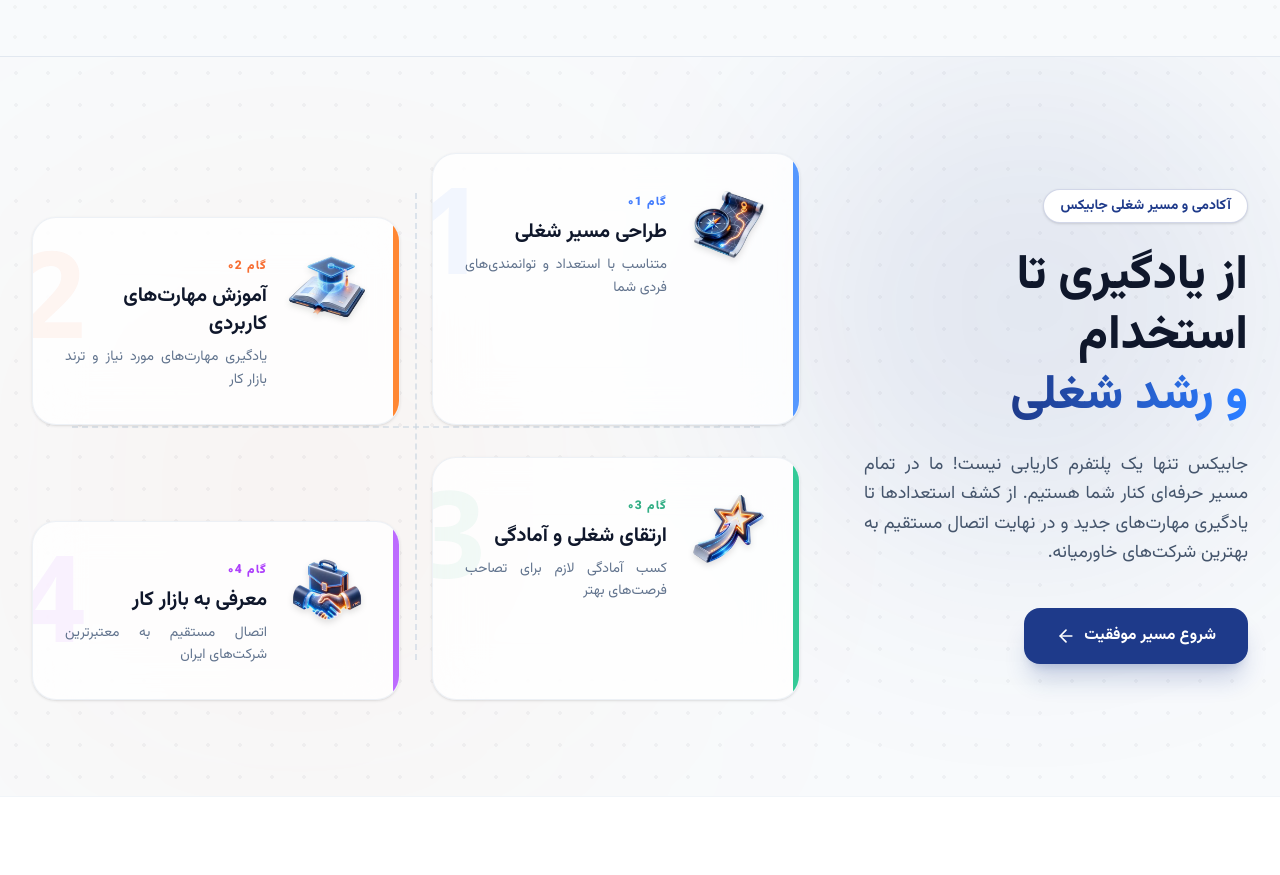
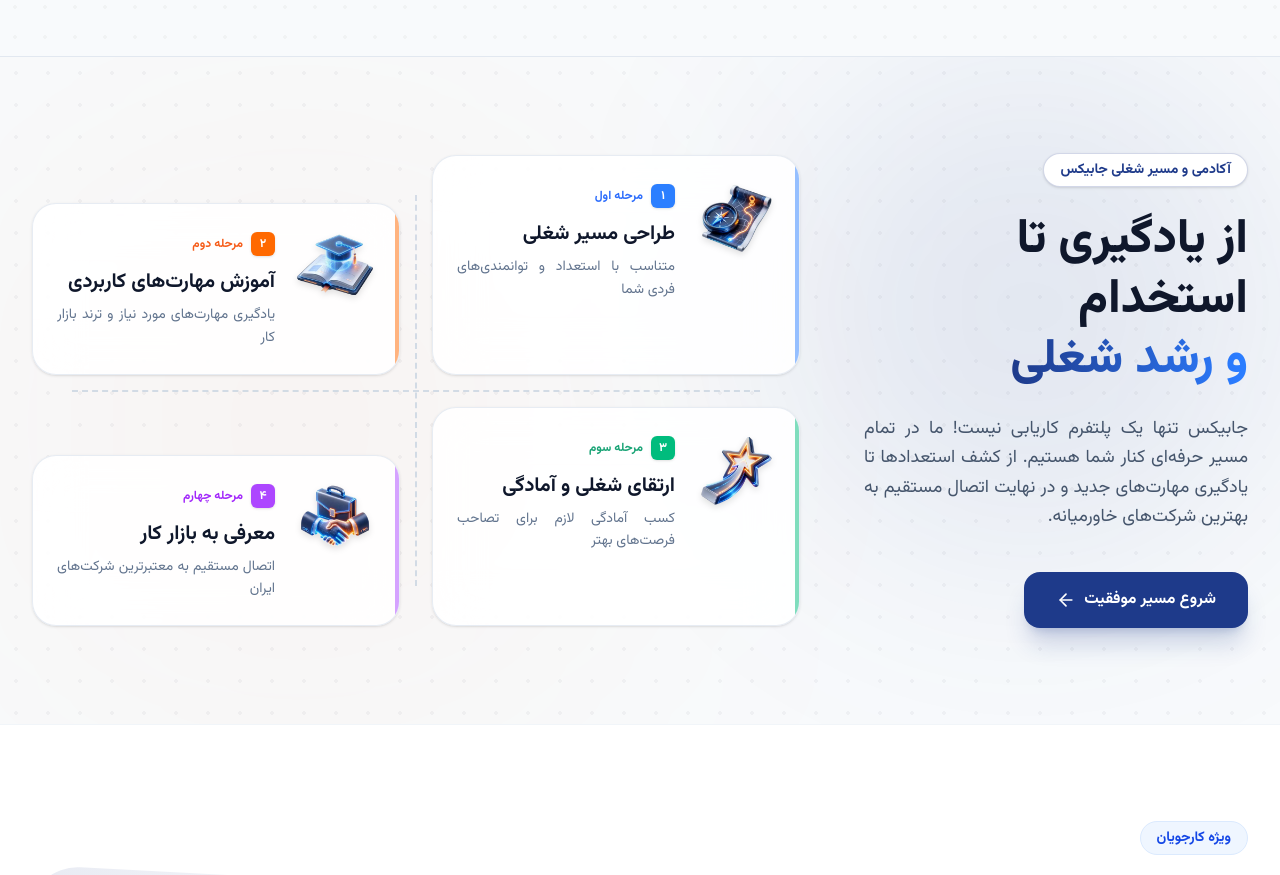
Before and after one commit to jobix1405-hue/Jobix, a Next.js app: page / in a window 1280 px wide. Shown: the part 2460-3335 px from the top of the page. Built offline with nearby package versions, Linux system fonts and the light colour scheme; no server answers.

Commit message:
style(CareerJourney): refactor to professional corporate design, remove giant watermarks, use persian numerals

```diff
--- a/src/components/shared/CareerJourney.tsx
+++ b/src/components/shared/CareerJourney.tsx
@@ -8,6 +8,8 @@
 const STEPS = [
   {
     id: 1,
+    faId: "۱",
+    stepName: "مرحله اول",
     title: "طراحی مسیر شغلی",
     desc: "متناسب با استعداد و توانمندی‌های فردی شما",
     icon: Target,
@@ -16,10 +18,13 @@
     bgGlow: "bg-blue-400/20",
     borderGlow: "group-hover:border-blue-300",
     shadowGlow: "hover:shadow-blue-500/10",
-    accentBg: "bg-blue-500"
+    accentBg: "bg-blue-500",
+    badgeBg: "bg-blue-50"
   },
   {
     id: 2,
+    faId: "۲",
+    stepName: "مرحله دوم",
     title: "آموزش مهارت‌های کاربردی",
     desc: "یادگیری مهارت‌های مورد نیاز و ترند بازار کار",
     icon: BookOpen,
@@ -28,10 +33,13 @@
     bgGlow: "bg-orange-400/20",
     borderGlow: "group-hover:border-orange-300",
     shadowGlow: "hover:shadow-orange-500/10",
-    accentBg: "bg-orange-500"
+    accentBg: "bg-orange-500",
+    badgeBg: "bg-orange-50"
   },
   {
     id: 3,
+    faId: "۳",
+    stepName: "مرحله سوم",
     title: "ارتقای شغلی و آمادگی",
     desc: "کسب آمادگی لازم برای تصاحب فرصت‌های بهتر",
     icon: TrendingUp,
@@ -40,10 +48,13 @@
     bgGlow: "bg-emerald-400/20",
     borderGlow: "group-hover:border-emerald-300",
     shadowGlow: "hover:shadow-emerald-500/10",
-    accentBg: "bg-emerald-500"
+    accentBg: "bg-emerald-500",
+    badgeBg: "bg-emerald-50"
   },
   {
     id: 4,
+    faId: "۴",
+    stepName: "مرحله چهارم",
     title: "معرفی به بازار کار",
     desc: "اتصال مستقیم به معتبرترین شرکت‌های ایران",
     icon: Briefcase,
@@ -52,7 +63,8 @@
     bgGlow: "bg-purple-400/20",
     borderGlow: "group-hover:border-purple-300",
     shadowGlow: "hover:shadow-purple-500/10",
-    accentBg: "bg-purple-500"
+    accentBg: "bg-purple-500",
+    badgeBg: "bg-purple-50"
   }
 ];
 
@@ -63,7 +75,7 @@
       {/* پترن نقطه‌ای پس‌زمینه برای ایجاد حس فنی و مهندسی */}
       <div className="absolute inset-0 opacity-[0.04]" style={{ backgroundImage: 'radial-gradient(#0f172a 2px, transparent 2px)', backgroundSize: '32px 32px' }}></div>
 
-      {/* هاله‌های نوری (Glow) در پس‌زمینه برای خروج از حالت بی‌روح */}
+      {/* هاله‌های نوری (Glow) بسیار ملایم در پس‌زمینه */}
       <div className="absolute top-0 right-0 w-[500px] h-[500px] bg-primary/10 rounded-full blur-[120px] pointer-events-none"></div>
       <div className="absolute bottom-0 left-0 w-[600px] h-[600px] bg-secondary/5 rounded-full blur-[150px] pointer-events-none"></div>
 
@@ -95,29 +107,24 @@
           <div className="w-full lg:w-2/3 grid grid-cols-1 sm:grid-cols-2 gap-6 lg:gap-8 relative">
 
             {/* خطوط اتصال خط‌چین بین کارت‌ها (نماد مسیر و راه) */}
-            <div className="hidden sm:block absolute top-1/2 left-10 right-10 h-0 border-t-2 border-dashed border-slate-300/60 -translate-y-1/2 z-0"></div>
-            <div className="hidden sm:block absolute left-1/2 top-10 bottom-10 w-0 border-l-2 border-dashed border-slate-300/60 -translate-x-1/2 z-0"></div>
+            <div className="hidden sm:block absolute top-1/2 left-10 right-10 h-0 border-t-2 border-dashed border-slate-300/80 -translate-y-1/2 z-0"></div>
+            <div className="hidden sm:block absolute left-1/2 top-10 bottom-10 w-0 border-l-2 border-dashed border-slate-300/80 -translate-x-1/2 z-0"></div>
 
             {STEPS.map((step, index) => (
               <div
                 key={step.id}
-                className={`relative z-10 bg-white/80 backdrop-blur-xl rounded-3xl p-6 sm:p-8 border border-slate-200/60 shadow-sm transition-all duration-500 hover:-translate-y-2 group overflow-hidden ${step.borderGlow} ${step.shadowGlow} ${
-                  index % 2 !== 0 ? 'sm:mt-16' : '' // ایجاد حالت پله‌ای جذاب
+                className={`relative z-10 bg-white/90 backdrop-blur-xl rounded-3xl p-6 border border-slate-200/80 shadow-sm transition-all duration-500 hover:-translate-y-2 group overflow-hidden ${step.borderGlow} ${step.shadowGlow} ${
+                  index % 2 !== 0 ? 'sm:mt-12' : '' // ایجاد حالت پله‌ای جذاب
                 }`}
                 style={{ animationDelay: `${index * 100}ms`, animationFillMode: 'both' }}
               >
-                {/* نوار رنگی اختصاصی سمت راست هر کارت */}
-                <div className={`absolute top-0 right-0 w-1.5 h-full ${step.accentBg} opacity-80 group-hover:opacity-100 transition-opacity`}></div>
+                {/* نوار رنگی ظریف لبه راست هر کارت برای تفکیک بصری */}
+                <div className={`absolute top-0 right-0 w-1 h-full ${step.accentBg} opacity-50 group-hover:opacity-100 transition-opacity`}></div>
 
-                {/* عدد غول‌پیکر محو در پس‌زمینه */}
-                <div className={`absolute -top-4 -left-4 text-[120px] font-black ${step.color} opacity-5 pointer-events-none select-none font-sans z-0 group-hover:opacity-10 group-hover:-translate-y-2 transition-all duration-500`}>
-                  {step.id}
-                </div>
-
-                <div className="relative z-10 flex flex-col sm:flex-row items-start gap-5">
+                <div className="relative z-10 flex flex-col items-start gap-5 sm:flex-row">
                   {/* بخش آیکون / عکس */}
                   <div className="relative h-20 w-20 shrink-0">
-                    <div className={`absolute inset-0 ${step.bgGlow} blur-xl rounded-full opacity-0 group-hover:opacity-100 transition-opacity duration-500`}></div>
+                    <div className={`absolute inset-0 ${step.bgGlow} blur-2xl rounded-full opacity-0 group-hover:opacity-100 transition-opacity duration-500`}></div>
                     <img
                       src={`/steps/${step.image}`}
                       alt={step.title}
@@ -133,10 +140,18 @@
                   </div>
 
                   {/* بخش متن */}
-                  <div className="pt-1">
-                    <span className={`inline-block text-xs font-black tracking-widest uppercase mb-2 ${step.color} opacity-80`}>
-                      گام ۰{step.id}
-                    </span>
+                  <div className="pt-1 flex-1">
+
+                    {/* نشانگر مرحله (کاملاً شرکتی و اصولی) */}
+                    <div className="flex items-center gap-2 mb-3">
+                      <span className={`flex h-6 w-6 items-center justify-center rounded-md ${step.accentBg} text-white text-xs font-bold shadow-sm`}>
+                        {step.faId}
+                      </span>
+                      <span className={`text-xs font-bold ${step.color} opacity-90`}>
+                        {step.stepName}
+                      </span>
+                    </div>
+
                     <h3 className="text-xl font-bold text-slate-900 mb-2 transition-colors">
                       {step.title}
                     </h3>
```
